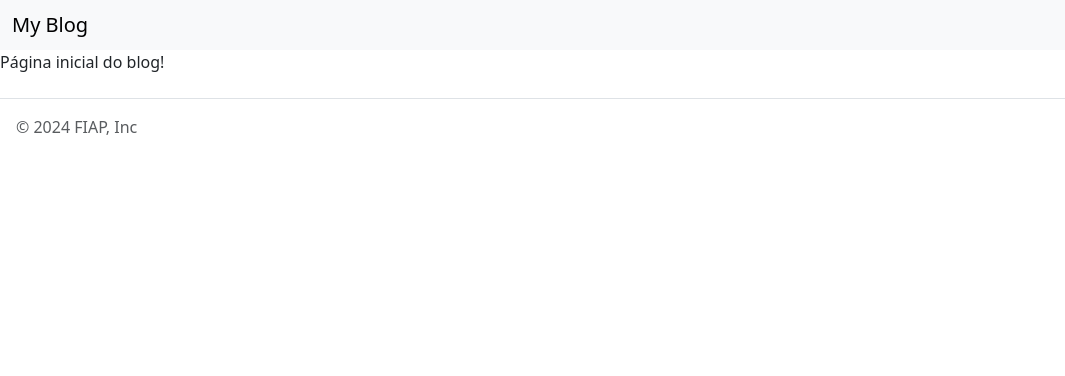
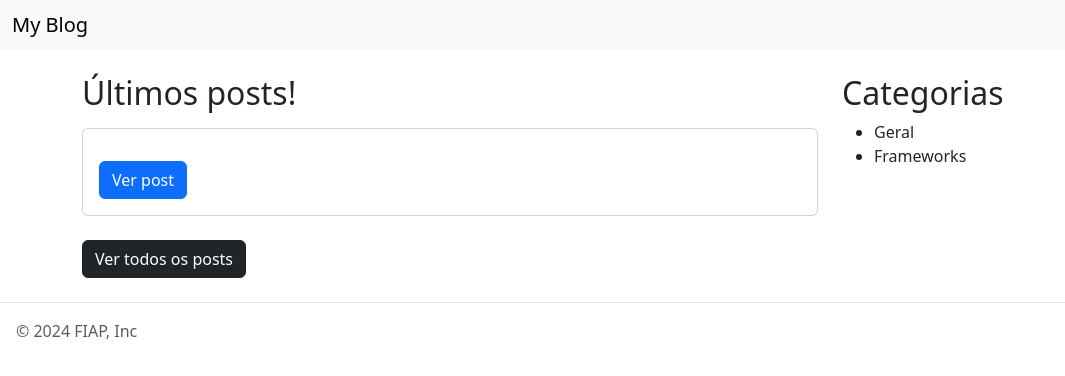
Before and after one commit to juliocmoliveira/Frontend-Engineering-Blog, a React (Vite) app: page / in a window 1280 px wide. Shown: the top 376 px of the page, without its empty margins (0-1065 px from the left). Built offline with nearby package versions, Linux system fonts and the light colour scheme.

Commit message:
feat: Add component Card

```diff
--- /dev/null
+++ b/src/components/Card/index.jsx
@@ -0,0 +1,21 @@
+import PropTypes from 'prop-types';
+
+function Card({ title, text, link = "#", linkText = "Ver post" }) {
+    return (
+        <div className="card">
+        <div className="card-body">
+            <h3 className="card-title"> { title } </h3>
+            <p className="card-text"> { text } </p>
+            <a href={ link } className="btn btn-primary"> { linkText } </a>
+        </div>
+    </div>
+    );
+}
+Card.propTypes = {
+    title: PropTypes.string.isRequired,
+    text: PropTypes.string.isRequired,
+    link: PropTypes.string.isRequired,
+    linkText: PropTypes.string.isRequired
+};
+
+export default Card;
--- a/src/components/pages/Home.jsx
+++ b/src/components/pages/Home.jsx
@@ -1,12 +1,36 @@
+import Card from "../Card";
 import Layout from "../Layout";
 
 function Home() {
     return (
         <Layout>
-            <main>
-                <p>
-                    Página inicial do blog!
-                </p>
+            <main className="container my-4">
+                <div className="row">
+                    <main className="col-md-8">
+
+                        <h2 className="mb-3">Últimos posts!</h2>
+
+                        <Card/>
+
+                        <a href="#" className="btn btn-dark mt-4"> Ver todos os posts </a>
+
+                    </main>
+
+                    <aside className="col-md-4">
+                        <h2>
+                            Categorias
+                        </h2>
+                        <ul>
+                            <li>
+                                Geral
+                            </li>
+                            <li>
+                                Frameworks
+                            </li>
+                        </ul>
+                    </aside>
+
+                </div>
             </main>
         </Layout>
     );
```
